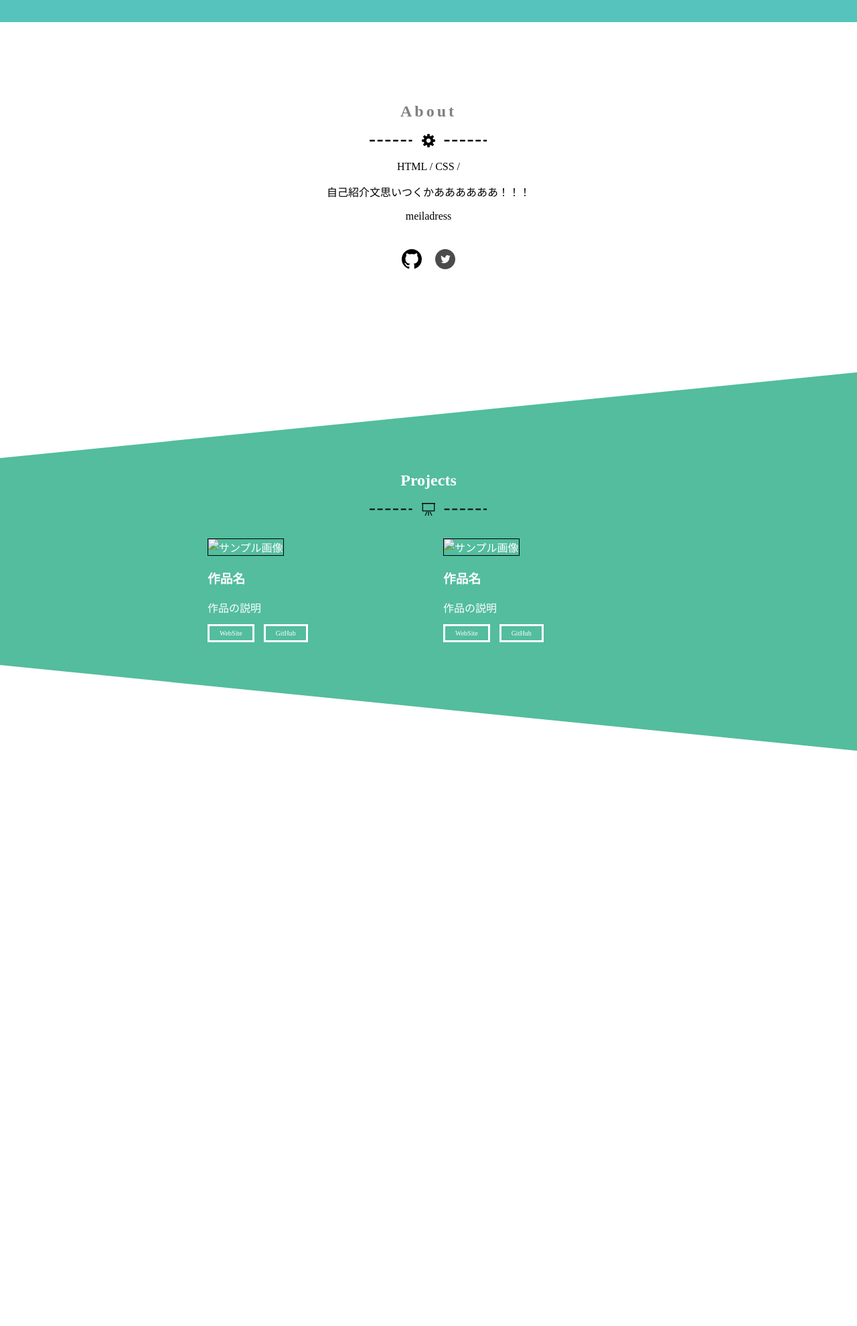
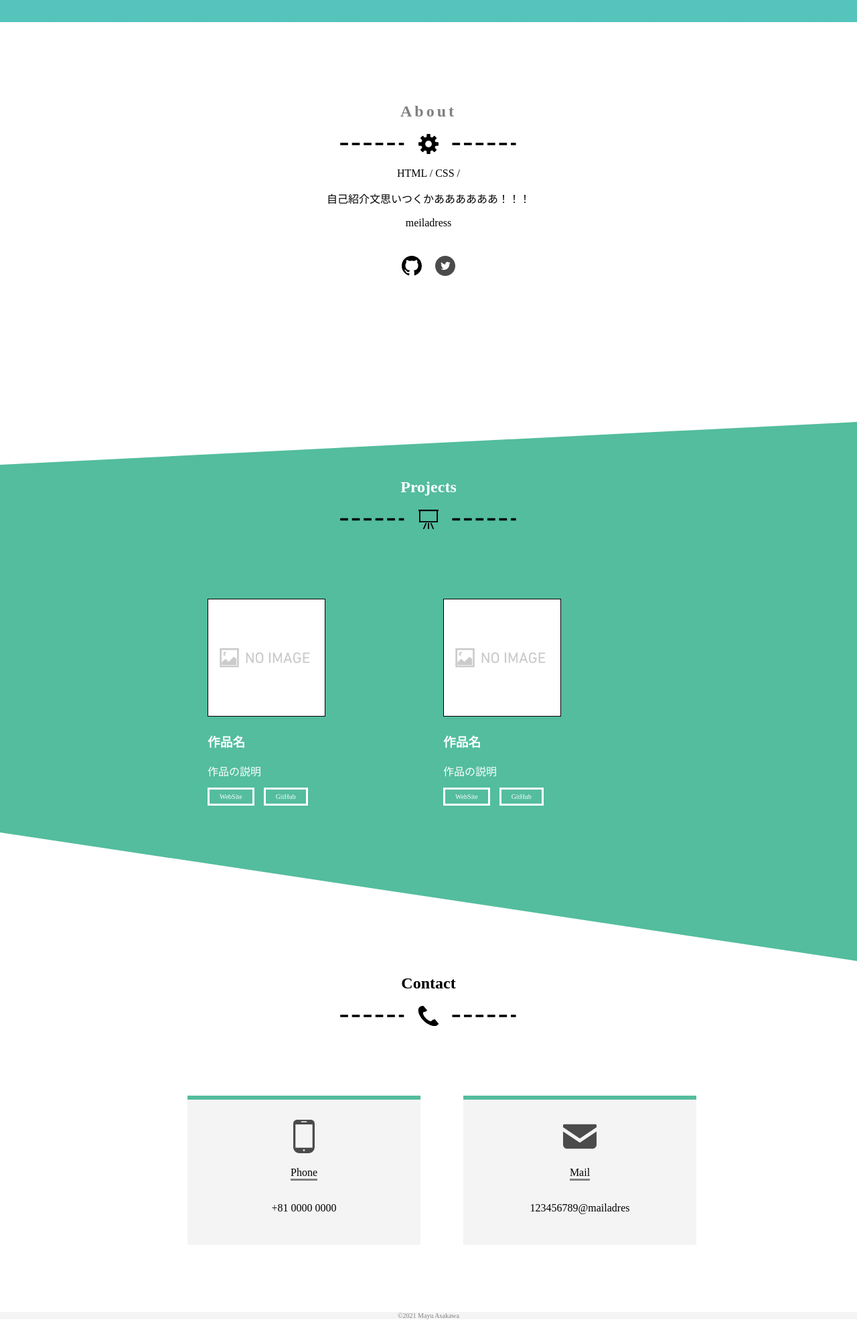
Before and after one commit to KurenM/myportfolio, a PHP site: page / in a window 1280 px wide. Shown: the part 558-2538 px from the top of the page at 67% size. Before the commit the page ends 1679 px from the top, so only its background shows below. Run offline with PHP 8.4, Linux system fonts and the light colour scheme.

Commit message:
img追加 html css更新

```diff
--- a/index.html
+++ b/index.html
@@ -16,14 +16,15 @@
   <!--header-->
     <header class="block-haeder">
       <ul class="menu-list">
-        <li><a href="#">Home</a></li>
-        <li><a href="#">About</a></li>
-        <li><a href="#">Projects</a></li>
-        <li><a href="#">Contact</a></li>
+        <li><a href="#home">Home</a></li>
+        <li><a href="#about">About</a></li>
+        <li><a href="#project">Projects</a></li>
+        <li><a href="#contct">Contact</a></li>
       </ul>
     </header>
 
   <!--home-->
+  <a neme="home"></a>
     <div class="home-box">
       <div class="home-icon">
         <img src="img/43383_3LE67EZK (1).png (600×600).png (600×600).png (600×600)" alt="プロフィール画像"  width="200px" height="200px" >
@@ -37,10 +38,11 @@
   </div>
 
 <!--myprofile-->
+<a name="about"></a>
 <section class="section1">
   <div class="about-box">
     <h2>About</h2>
-    <img src="img/gear-line.svg" width="200px" alt="罫線">
+    <img src="img/gear-line.svg" width="300px" alt="罫線">
     <p>HTML / CSS / </p>
     <p>自己紹介文思いつくかああああああ！！！</p>
     <p>meiladress</p>
@@ -51,14 +53,16 @@
     </ul>
   </div>
 </section>
+
 <!--projects-->
+<a name="project"></a>
 <section class="section2">
     <div class="works-box">
       <h2>Projects</h2>
-      <img src="img/white-line.svg" width="200px" alt="罫線2">
+      <img src="img/white-line.svg" width="300px" alt="罫線2">
       <ul class="works-list">
         <li>
-          <img src="" alt="サンプル画像">
+          <img src="img\l_e_others_500.png" width="50%"alt="サンプル画像">
           <h3>作品名</h3>
           <p>作品の説明</p>
           <div class="link">
@@ -67,7 +71,7 @@
           </div>
         </li>
         <li>
-          <img src="" alt="サンプル画像">
+          <img src="img\l_e_others_500.png" width="50%"alt="サンプル画像">
           <h3>作品名</h3>
           <p>作品の説明</p>
           <div class="link">
@@ -80,5 +84,31 @@
 </section>
 
 <!--contct-->
+<a name="contct"></a>
+  <div class="contct-box">
+    <h2>Contact</h2>
+    <img src="img/phone-line.svg" width="300px" alt="罫線3">
+    <ul class="contct-list">
+      <li>
+        <div>
+          <img src="img/Phone.svg"width="50px" alt="携帯"><br>
+          <p class="text">Phone</p>
+          <p>+81 0000 0000</p>
+        </div>
+      </li>
+      <li>
+        <div>
+          <img src="img/mail.svg" width="50px" alt="Mail"><br>
+          <p class="text">Mail</p>
+          <p>123456789@mailadres</p>
+        </div>
+      </li>
+    </ul>
+  </div>
+
+<!--footer-->
+<footer class="footer-box">
+  <p>©2021 Mayu Asakawa</p>
+</footer>
 </body>
 </html>
--- a/style.css
+++ b/style.css
@@ -74,15 +74,16 @@ color:#ffffff;
   padding-bottom: calc(10vw + 10px);
     position: relative;
     overflow: hidden;
-    background-color:fffff;}/* .section1の背景 */
+    background-color:#ffffff;}/* .section1の背景 */
 .section1::before {
   content: '';
   position: absolute;
   bottom: 0;
   left: 0;
-  border-bottom: 10vw solid #53BD9D;  /* 三角を白にする */
-  border-left: 100vw solid transparent;
+  border-bottom: 50vw solid #53BD9D;  /* 三角を白にする */
+  border-left: 1000vw solid transparent;
 }
+
 .about-box{
   width: 100%;
   max-width: 348px;
@@ -121,14 +122,16 @@ color:#ffffff;
     position: relative;
     overflow: hidden;
     background-color:#53BD9D;}/* .section1の背景 */
+
 .section2::before {
   content: '';
   position: absolute;
   bottom: 0;
   left: 0;
-  border-bottom: 10vw solid #fff;  /* 三角を白にする */
+  border-bottom: 15vw solid #fff;  /* 三角を白にする */
   border-right: 100vw solid transparent;
 }
+
 .works-box{
   color:#ffffff;
 }
@@ -137,7 +140,7 @@ color:#ffffff;
   list-style: none;
   width: 100%;
   max-width: 1076px;
-  margin: 30px auto;
+  margin: 100px auto;
   text-align: center;
 }
 
@@ -161,3 +164,41 @@ color:#ffffff;
 }
 .works-list a:visited{
   color:#ffffff;}
+
+/*Contactのスタイル*/
+.contco-box{
+  color: gray;
+}
+.contct-list{
+  list-style: none;
+  width: 100%;
+  max-width: 1076px;
+  margin: 100px auto;
+  text-align: center;
+}
+.contct-list li{
+  display: inline-block;
+  width: 100%;
+  max-width: 348px;
+  text-align: center;
+}
+.contct-list li{
+    padding:  30px 0px;
+    margin: 0px 30px;
+    background: #f4f4f4;
+    border-top: solid 6px #53BD9D;
+}
+.text{
+  display:inline-block;
+  border-bottom: 3px solid  gray;
+}
+
+/*footerのスタイル*/
+.footer-box{
+  color: gray;
+  background-color:#f4f4f4;
+}
+.footer-box p{
+  font-size: 10px;
+  font-weight: initial;
+}
```
Also changed, not shown: img/Phone.svg (added), img/l_e_others_500.png (added), img/mail.svg (added), img/phone-line.svg (added).
